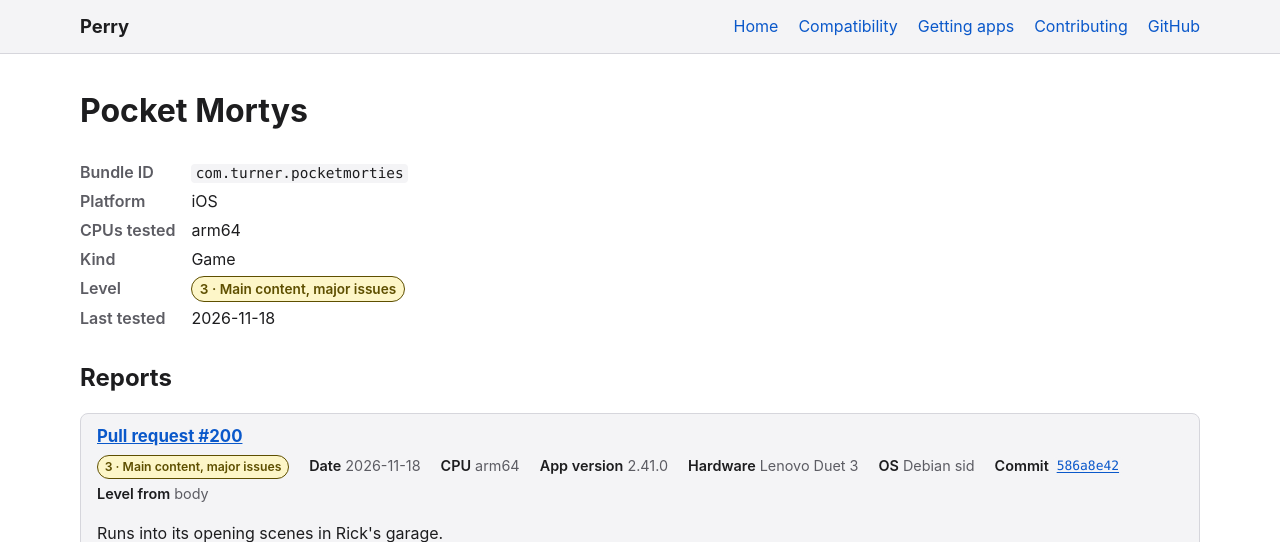
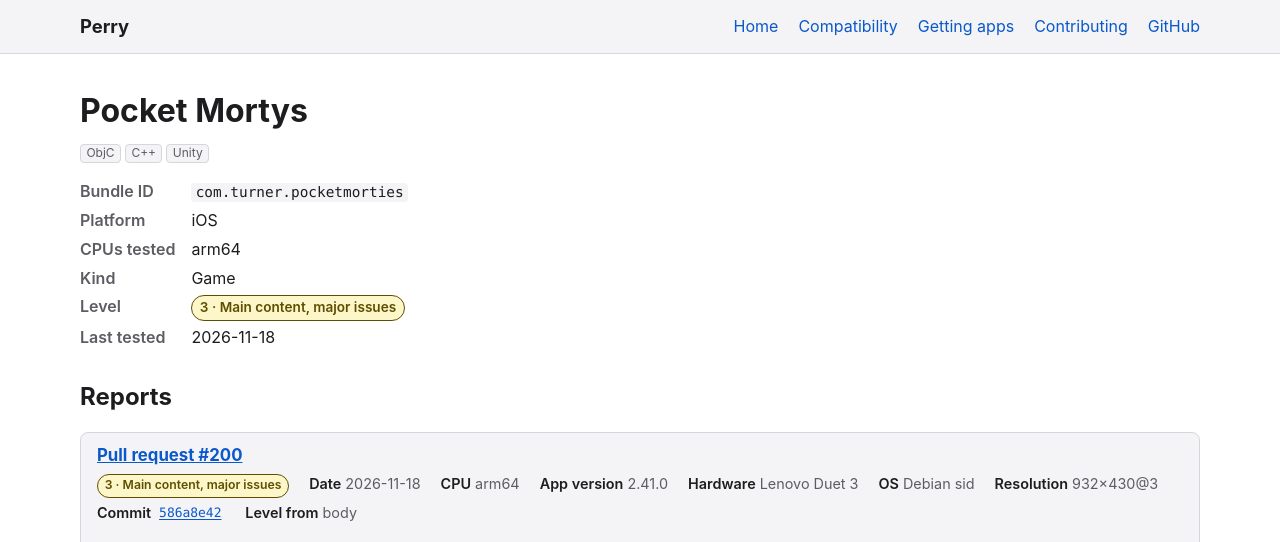
Before and after one commit to MillerTechnologyPeru/Perry, a Jekyll site: the page built from docs/_apps/ios/com.turner.pocketmorties.md, in a window 1280 px wide, cut to the strip 0-542 px from the top of the page. Built offline with Jekyll 4.4.1, drawn with Linux system fonts in a browser that asks for light colours.

Commit message:
Add Pocket Mortys's engine and language tags and resolutions

```diff
--- a/docs/_apps/ios/com.turner.pocketmorties.md
+++ b/docs/_apps/ios/com.turner.pocketmorties.md
@@ -3,6 +3,7 @@ name: Pocket Mortys
 bundle_id: "com.turner.pocketmorties"
 platform: ios
 kind: game
+tags: [ObjC, C++, Unity]
 reports:
   - pr: 200
     date: 2026-11-18
@@ -12,6 +13,7 @@ reports:
     app_version: "2.41.0"
     hardware: Lenovo Duet 3
     os: Debian sid
+    resolution: "932x430@3"
     level: 3
     source: body
     notes: Runs into its opening scenes in Rick's garage.
```
